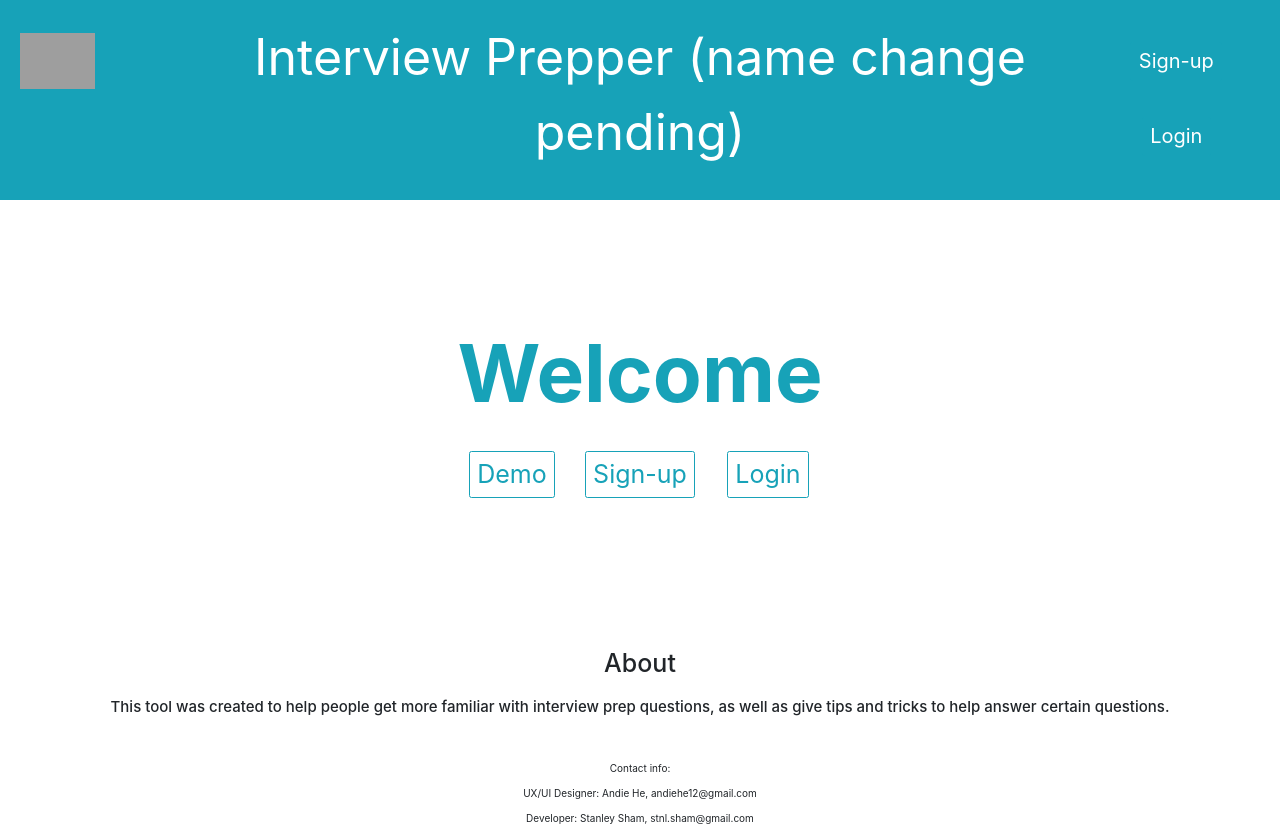
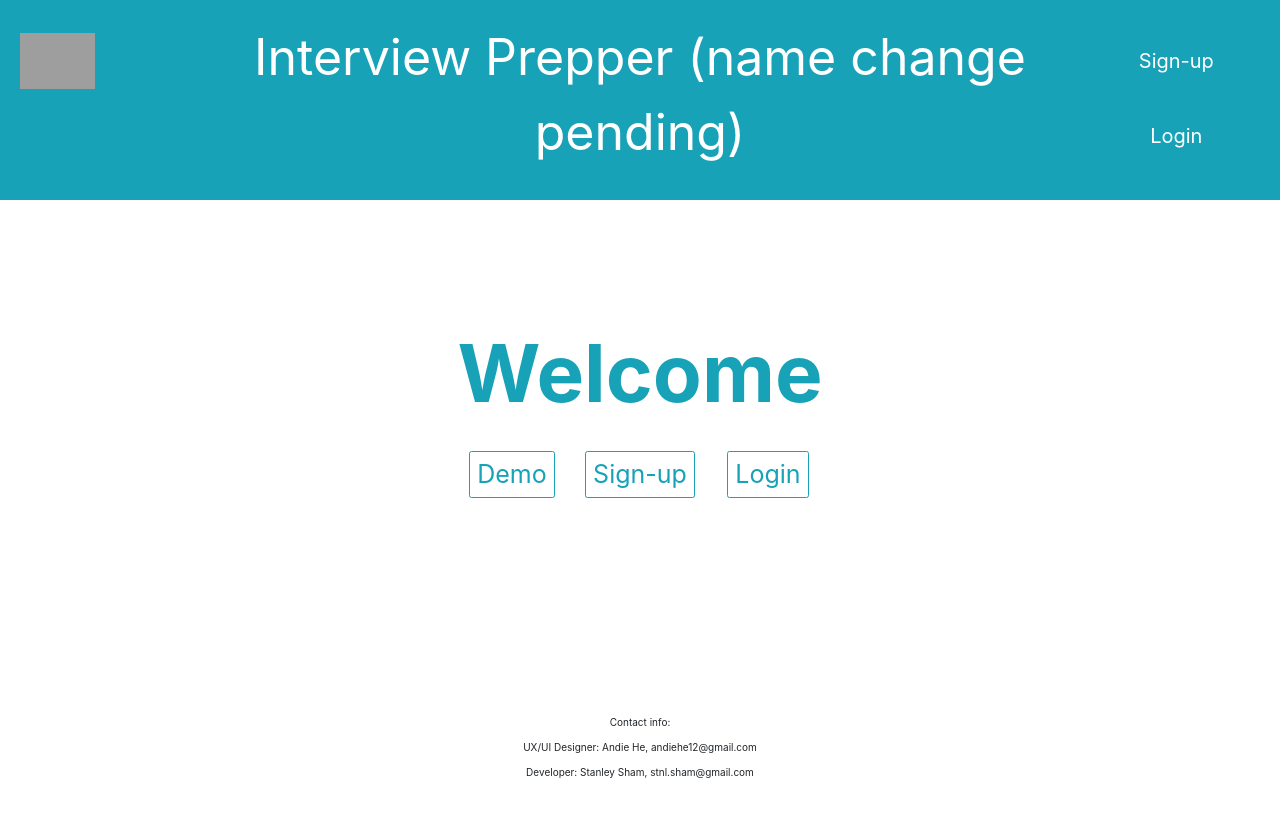
Before and after one commit to stanleysh/interview_preppy, a React (Create React App) app: page / in a window 1280 px wide. After the commit the page ends 800 px from the top, so only its background shows below. Built offline with nearby package versions, Linux system fonts and the light colour scheme; grey boxes are pictures that could not be loaded.

Commit message:
fixed footer issue

```diff
--- a/src/index.css
+++ b/src/index.css
@@ -15,4 +15,8 @@ code {
 footer {
   margin: 30px 0px 10px 0px;
   text-align: center;
+  position: fixed;
+  bottom: 0;
+  left: 0;
+  width: 100%;
 }
--- a/src/pages/AboutPage/AboutPage.jsx
+++ b/src/pages/AboutPage/AboutPage.jsx
@@ -0,0 +1,14 @@
+import React from 'react';
+import {Link} from 'react-router-dom';
+
+const AboutPage = () => {
+
+    return (
+        <div className="About">
+            <h1>About</h1>
+            <h4>This tool was created to help people get more familiar with interview prep questions, as well as give tips and tricks to help answer certain questions.</h4>
+        </div>
+    )
+}
+
+export default AboutPage;
--- a/src/pages/app/App.js
+++ b/src/pages/app/App.js
@@ -8,6 +8,7 @@ import SignupPage from '../SignupPage/SignupPage';
 import LoginPage from '../LoginPage/LoginPage';
 import userService from '../../utils/userService';
 import NavBar from '../../components/NavBar/NavBar';
+import AboutPage from '../AboutPage/AboutPage';
 
 class App extends Component {
   constructor() {
@@ -60,7 +61,10 @@ class App extends Component {
           history={history}
           handleLogin={this.handleLogin}
           />
-      }/>
+        }/>
+        <Route exact path = '/about' render={() =>
+          <AboutPage/>
+        }/>
         </Switch>
       </div>
     );
--- a/src/pages/welcome/WelcomePage.jsx
+++ b/src/pages/welcome/WelcomePage.jsx
@@ -14,10 +14,6 @@ const WelcomePage = (props) => {
                     <Link to='/signup'><Button variant="outline-info welcome-btn fade-in">Sign-up</Button></Link>
                     <Link to='/login'><Button variant="outline-info welcome-btn fade-in">Login</Button></Link>
                 </div>
-                <div className="About">
-                    <h1>About</h1>
-                    <h4>This tool was created to help people get more familiar with interview prep questions, as well as give tips and tricks to help answer certain questions.</h4>
-                </div>
             </div>
         )
     }
@@ -30,10 +26,6 @@ const WelcomePage = (props) => {
                 <Link to='/signup'><Button variant="outline-info welcome-btn fade-in">Sign-up</Button></Link>
                 <Link to='/login'><Button variant="outline-info welcome-btn fade-in">Login</Button></Link>
             </div>
-            <div className="About">
-                <h1>About</h1>
-                <h4>This tool was created to help people get more familiar with interview prep questions, as well as give tips and tricks to help answer certain questions.</h4>
-            </div>
         </div>
     )
 }
```
